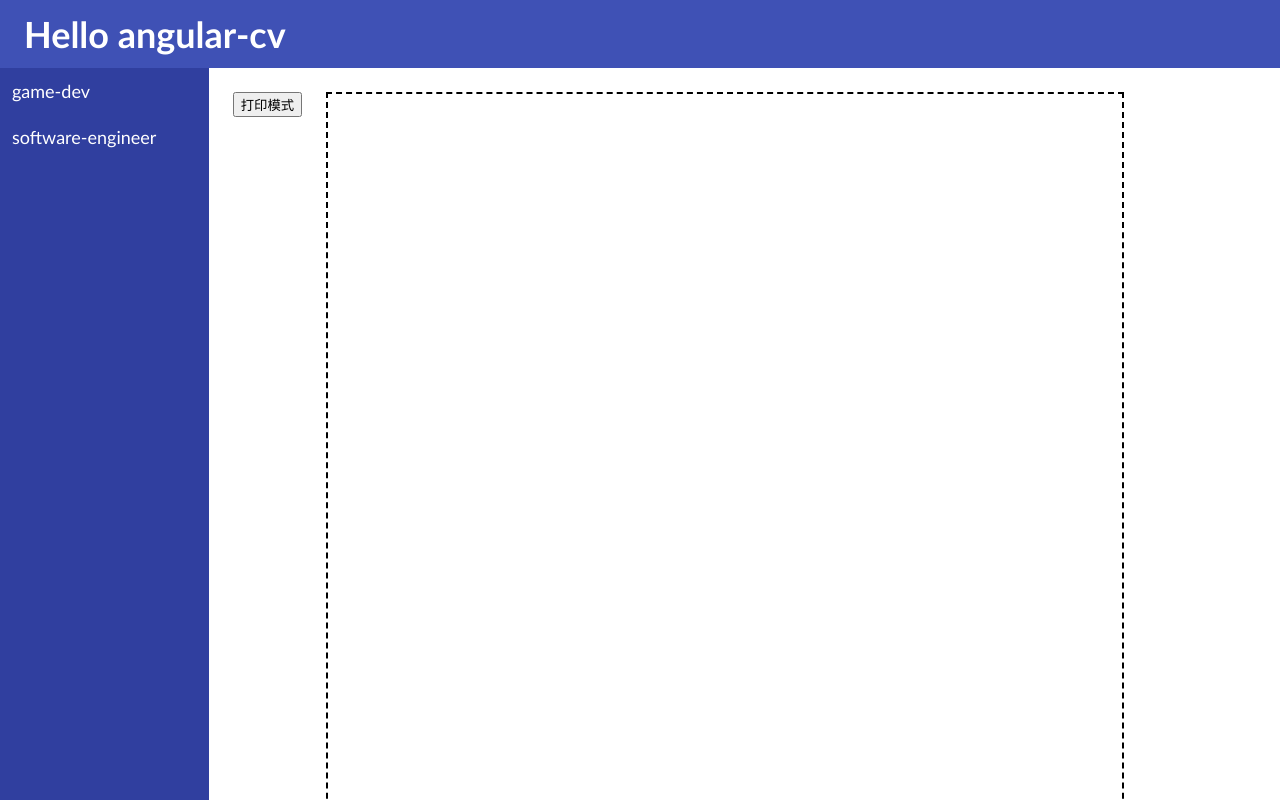
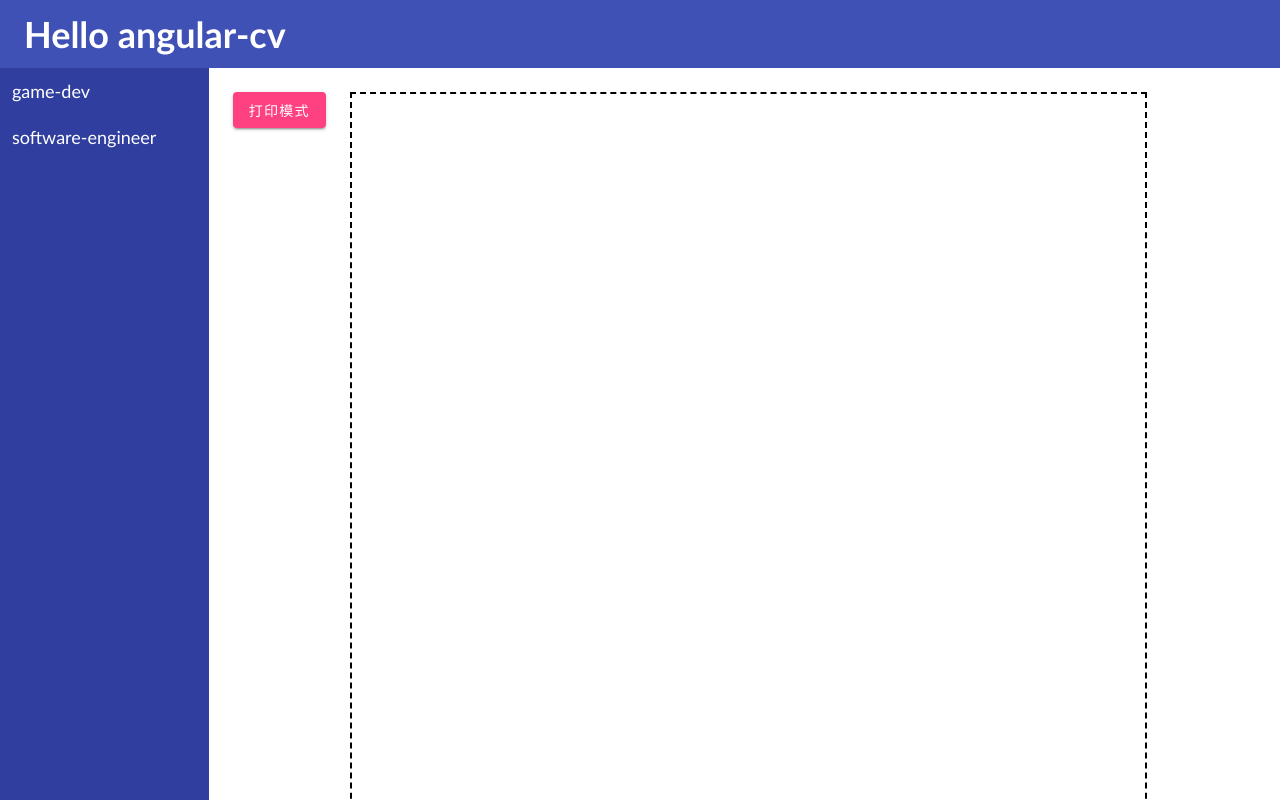
Before and after one commit to SnekTech/angular-cv, an Angular app: page / in a window 1280 px wide. Shown: the top 800 px of the page. Built offline with nearby package versions, Linux system fonts and the light colour scheme.

Commit message:
use material button as toggle button for printing

```diff
--- a/src/app/app.component.html
+++ b/src/app/app.component.html
@@ -11,7 +11,7 @@
 
     <div class="content">
       <div class="tools">
-        <button (click)="isPrintMode = true">打印模式</button>
+        <button mat-raised-button color="accent" (click)="isPrintMode = true">打印模式</button>
       </div>
       <div class="cv">
         <router-outlet></router-outlet>
@@ -21,7 +21,7 @@
 </ng-container>
 
 <ng-container *ngIf="isPrintMode">
-  <button (click)="isPrintMode = false">正常模式</button>
+  <button mat-raised-button color="accent" (click)="isPrintMode = false">正常模式</button>
   <div class="cv">
     <router-outlet></router-outlet>
   </div>
```
